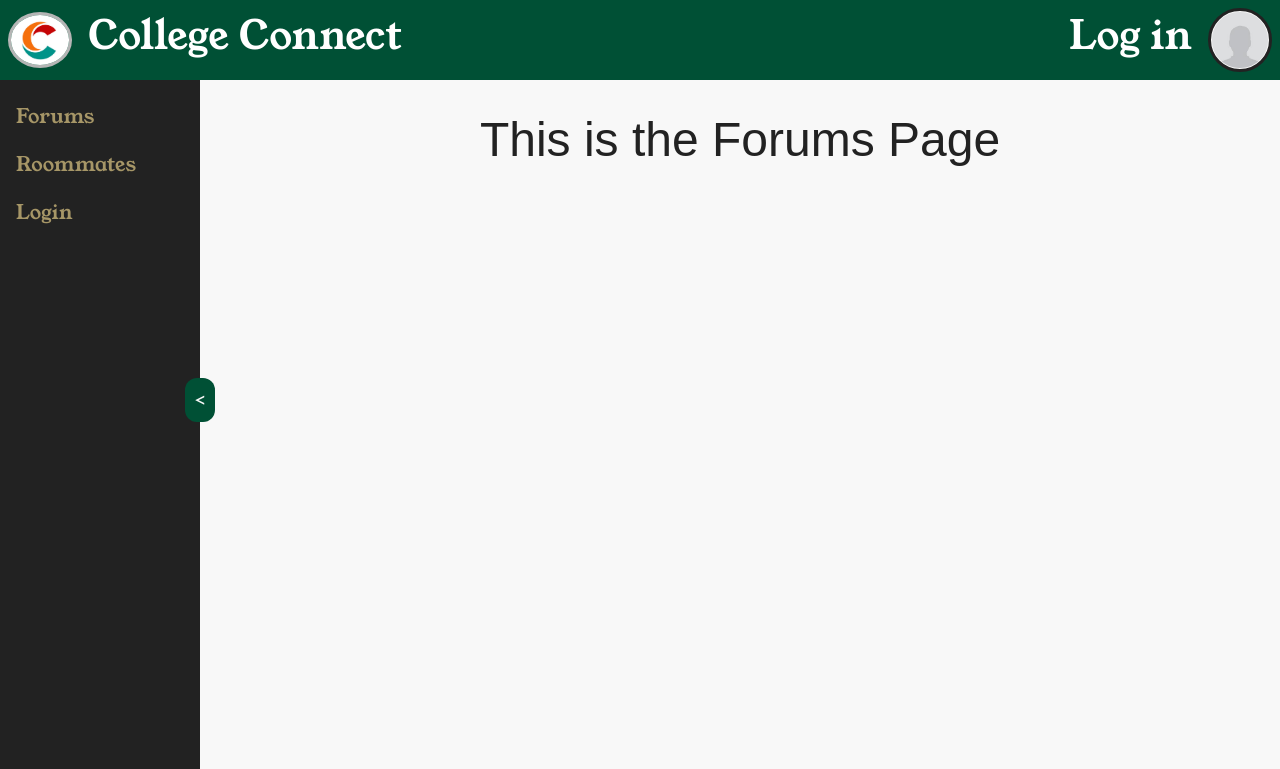
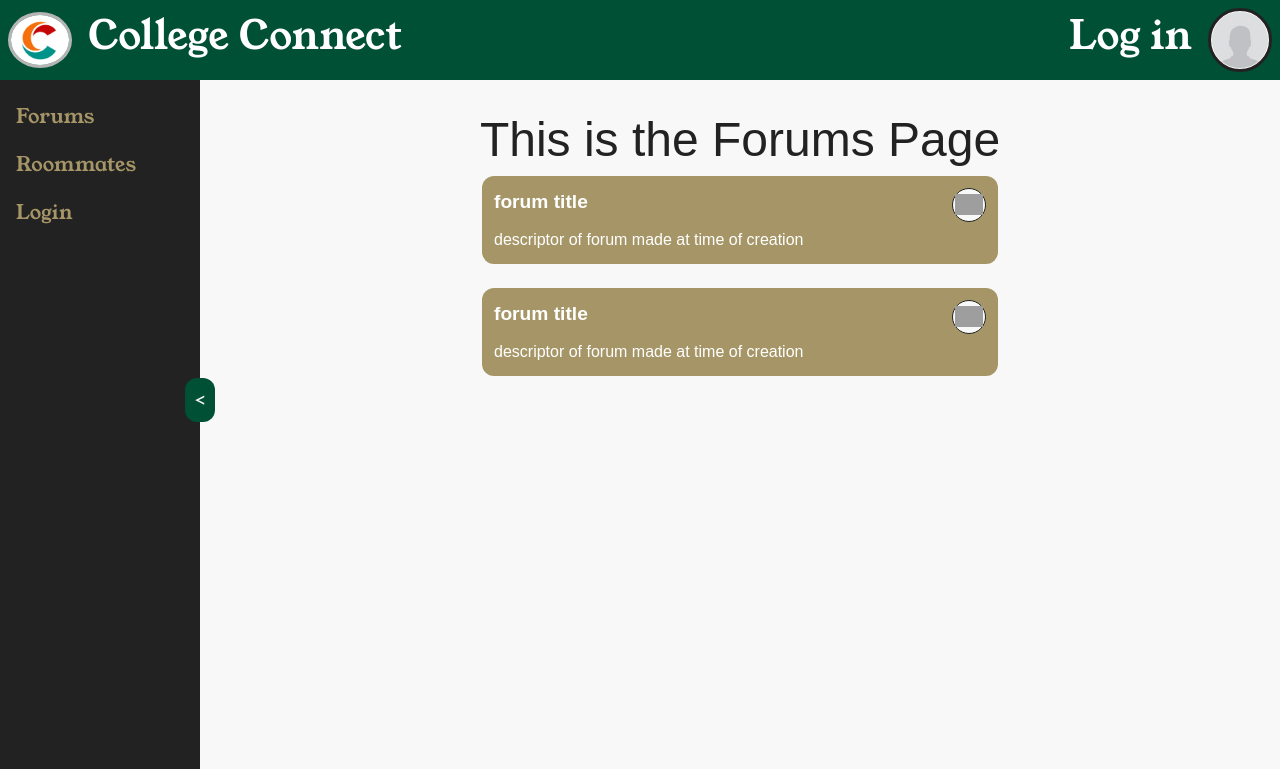
Before and after one commit to arahman19/CollegeConnect, a Flask app: page /forums in a window 1280 px wide. Shown: the top 769 px of the page. Run offline with Flask 3, Linux system fonts and the light colour scheme; parts of the project's set-up code (start-up, migrations or seed data) failed here and were passed over; some web fonts are replaced; grey boxes are pictures that could not be loaded.

Commit message:
forum header initial implementation

```diff
--- a/Static/CSS/main.css
+++ b/Static/CSS/main.css
@@ -329,3 +329,70 @@ body {
     padding: 5px 5px;
     font-size: 14px;
 }
+
+
+/* Listing Card */
+.forum-header {
+    display: flex;
+    flex-direction: column;
+    width: 50%;
+    margin-left: auto;
+    margin-right: auto;
+    height: fit-content;
+    border-radius: var(--radius-md);
+    background-color: var(--secondary-color-light);
+    padding: var(--padding-mdlg);
+}
+
+.buttons-container {
+    display: flex;
+    margin-top: var(--margin-sm);
+    gap: var(--margin-xs);
+    align-items: center;
+    justify-content: end;
+}
+
+.forum-button {
+    padding: var(--padding-mdsm);
+}
+
+.forum-icon {
+    width: 26px;
+}
+
+.forum-header-row {
+    display: flex;
+    gap: var(--padding-sm);
+    justify-content: space-between;
+}
+
+.forum-header-lp-container {
+    display: flex;
+    flex-direction: column;
+    align-items: center;
+}
+
+.forum-header-pfp-container {
+    display: flex;
+    align-items: center;
+    justify-content: center;
+    width: 34px;
+    height: 34px;
+    border-radius: 100%;
+    background-color: var(--background-white);
+    border: var(--secondary-color-dark) 1.5px solid;
+    padding-bottom: 1px;
+}
+
+.forum-header-pfp {
+    width: 85%;
+}
+
+.forum-header-title {
+    font-weight: bold;
+    font-size: var(--font-mdlg);
+}
+
+.forum-header-description {
+    margin-top: var(--margin-xs);
+}
--- a/templates/forums.html
+++ b/templates/forums.html
@@ -1,4 +1,47 @@
 {% extends 'template.html' %}
 {% block body %}
     <header style="text-align: center; font-size: 3rem; color: #222222;">This is the Forums Page</header>
+
+
+    <!--The following is the display class for the forum headers, this will be migrated to its own doc for use
+    it is here now for display and critique purposes-->
+    <div class="forum-header">
+        <div class="forum-header-row">
+            <div class="forum-header-tp-container">
+                <div class="forum-header-title">forum title</div>
+            </div>
+            <div class="forum-header-lp-container">
+                <a href="../Static/Images/placeholderPfp.jpg" class="forum-header-pfp-container">
+                    <!-- Replace with author's pfp-->
+                    <img src="../static/images/default-profile.png" alt="" class="forum-header-pfp">
+                </a>
+            </div>
+        </div>
+        <div class="forum-header-description">descriptor of forum made at time of creation</div>
+        <!--if forumHeader.user.username == session['username']
+            add deletion button if user is creator of forum
+        endif-->
+    </div>
+    <br>
+
+
+    <div class="forum-header">
+        <div class="forum-header-row">
+            <div class="forum-header-tp-container">
+                <div class="forum-header-title">forum title</div>
+            </div>
+            <div class="forum-header-lp-container">
+                <a href="../Static/Images/placeholderPfp.jpg" class="forum-header-pfp-container">
+                    <!-- Replace with author's pfp-->
+                    <img src="../static/images/default-profile.png" alt="" class="forum-header-pfp">
+                </a>
+            </div>
+        </div>
+        <div class="forum-header-description">descriptor of forum made at time of creation</div>
+        <!--if forumHeader.user.username == session['username']
+            add deletion button if user is creator of forum
+        endif-->
+    </div>
+
+
 {% endblock %}
```
